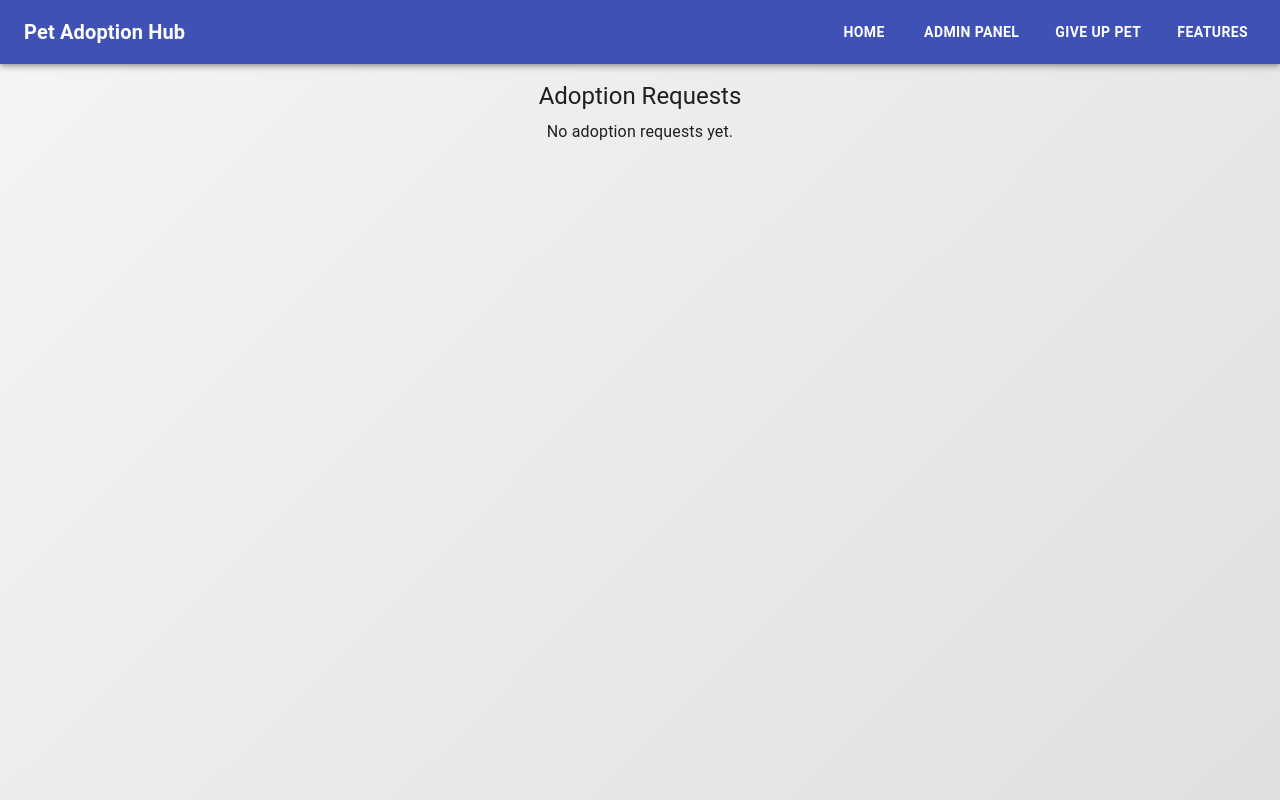
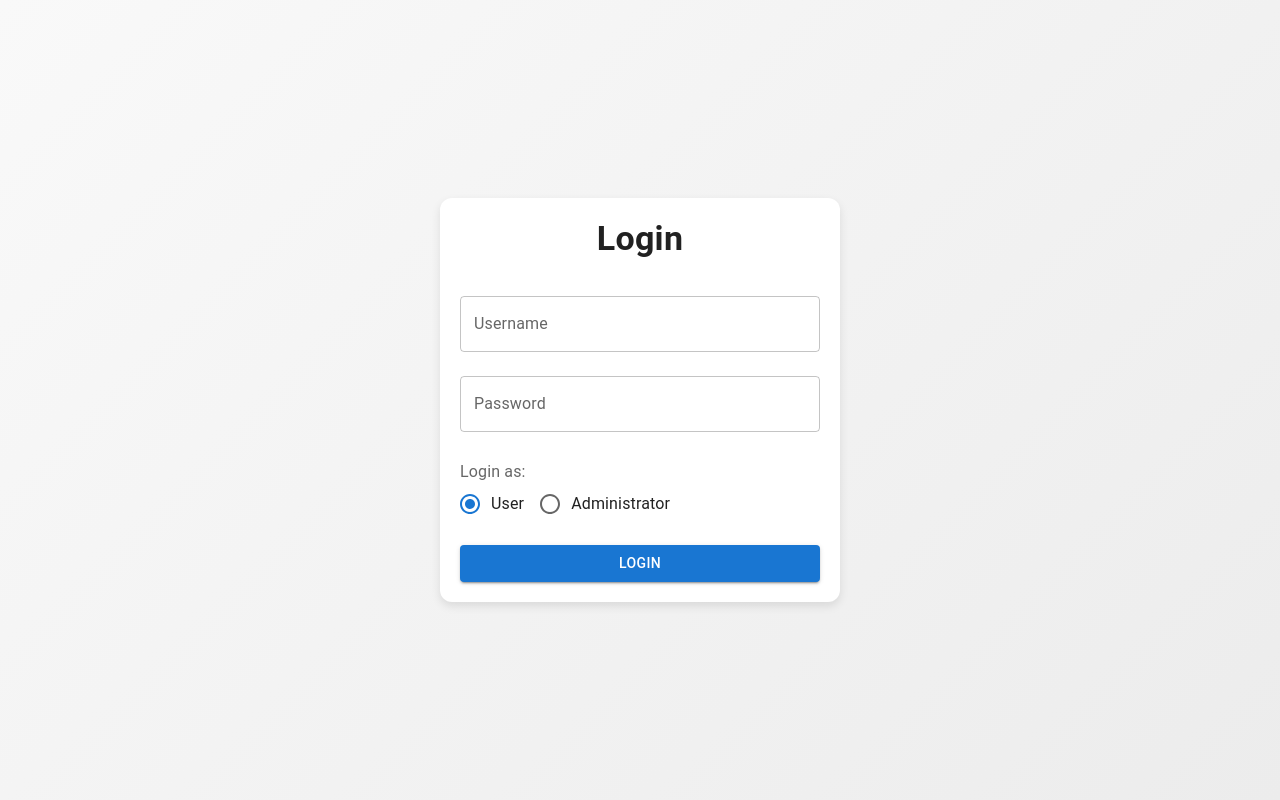
Before and after one commit to hamza7523/Pet-Adoption, a React (Create React App) app: page /admin in a window 1280 px wide. Built offline with nearby package versions, Linux system fonts and the light colour scheme.

Commit message:
Made sure that every component is working

```diff
--- /dev/null
+++ b/src/Aboutus.js
@@ -0,0 +1,22 @@
+import React from "react";
+import { Container, Typography } from "@mui/material";
+
+function AboutUs() {
+  return (
+    <Container maxWidth="md" sx={{ mt: 8, mb: 4, textAlign: "center" }}>
+      <Typography variant="h4" sx={{ fontWeight: "bold", mb: 3 }}>
+        About Us
+      </Typography>
+      <Typography variant="body1" sx={{ mb: 2 }}>
+        At Pet Adoption Hub, we are committed to connecting adorable pets with loving families.
+        Our mission is to create a better world for pets and humans alike by ensuring every animal
+        has a chance at a happy life in a forever home.
+      </Typography>
+      <Typography variant="body1">
+        Our team is passionate about animal welfare and is here to support you at every step of the adoption journey.
+      </Typography>
+    </Container>
+  );
+}
+
+export default AboutUs;
--- a/src/AdminPanel.js
+++ b/src/AdminPanel.js
@@ -15,31 +15,29 @@ function AdminPanel({ requests, onRequestUpdate }) {
   };
 
   return (
-    <Box>
+    <Box sx={{ padding: "20px" }}>
       <Typography variant="h5" align="center" gutterBottom>
         Adoption Requests
       </Typography>
-      {requests.length > 0 ? (
+      {requests && requests.length > 0 ? (
         requests.map((request, index) => (
-          <Card key={index} style={{ marginBottom: "15px" }}>
+          <Card key={index} sx={{ marginBottom: "15px" }}>
             <CardContent>
-              <Typography variant="h6">
-                Adopter Name: {request.name}
-              </Typography>
+              <Typography variant="h6">Adopter Name: {request.name}</Typography>
               <Typography variant="body1">Email: {request.email}</Typography>
               <Typography variant="body1">Pet: {request.pet.name}</Typography>
               <Typography variant="body2">
                 Message: {request.message || "No message provided"}
               </Typography>
-              <Typography variant="body2" style={{ fontWeight: "bold" }}>
+              <Typography variant="body2" sx={{ fontWeight: "bold" }}>
                 Status: {request.status || "Pending"}
               </Typography>
-              <div style={{ marginTop: "10px" }}>
+              <Box sx={{ marginTop: "10px" }}>
                 <Button
                   variant="contained"
                   color="success"
                   onClick={() => handleApprove(index)}
-                  style={{ marginRight: "10px" }}
+                  sx={{ marginRight: "10px" }}
                 >
                   Approve
                 </Button>
@@ -50,7 +48,7 @@ function AdminPanel({ requests, onRequestUpdate }) {
                 >
                   Reject
                 </Button>
-              </div>
+              </Box>
             </CardContent>
           </Card>
         ))
--- a/src/App.js
+++ b/src/App.js
@@ -1,59 +1,129 @@
 import React, { useState } from "react";
-import { BrowserRouter as Router, Routes, Route } from "react-router-dom";
-import { Box, CssBaseline } from "@mui/material";
+import { BrowserRouter as Router, Routes, Route, Navigate } from "react-router-dom";
+import { CssBaseline, Box } from "@mui/material";
 import Navbar from "./navbar";
 import Home from "./Home";
 import AdminPanel from "./AdminPanel";
+import LoginPage from "./LoginPage";
 import GiveUpPetForm from "./GiveUpPetForm";
+import ContactUs from "./ContactUs";
+import AboutUs from "./Aboutus";
+
 
 function App() {
-  const [requests, setRequests] = useState([]);
+  const [loggedIn, setLoggedIn] = useState(false); // Tracks login status
+  const [role, setRole] = useState(""); // Tracks user role (user/admin)
 
-  const handleRequestSubmit = (formData) => {
-    setRequests([...requests, formData]);
+  const handleLogin = (selectedRole) => {
+    setLoggedIn(true);
+    setRole(selectedRole); // Set role based on login
   };
 
-  const handleRequestUpdate = (updatedRequests) => {
-    setRequests(updatedRequests);
-  };
-  const handlePetSubmit = (petData) => {
-    console.log("Pet Submitted for Adoption:", petData);
-    // Add logic to store pet data in a database or show confirmation
+  const handleLogout = () => {
+    setLoggedIn(false);
+    setRole(""); // Reset role
   };
 
   return (
     <Router>
       <CssBaseline />
-      {/* Navbar is fixed at the top */}
-      <Navbar />
+      {loggedIn ? (
+        <>
+          <Navbar role={role} onLogout={handleLogout} />
+          <Routes>
+            {/* Home Route */}
+            <Route
+              path="/"
+              element={
                 <Box
                   sx={{
                     background: "linear-gradient(135deg, #f5f5f5, #e0e0e0)",
                     minHeight: "100vh",
-          paddingTop: "80px", // Offset for fixed Navbar height
+                    paddingTop: "80px",
                     paddingX: "20px",
                   }}
                 >
-        <Routes>
-          <Route
-            path="/"
-            element={<Home onRequestSubmit={handleRequestSubmit} />}
+                  <Home />
+                </Box>
+              }
             />
-          <Route
-          path="/GiveUpPetForm"
-          element={<GiveUpPetForm onSubmit={handlePetSubmit} />}
-          />
+
+            {/* Admin Panel Route (only accessible for admins) */}
+            {role === "admin" && (
               <Route
                 path="/admin"
                 element={
-              <AdminPanel
-                requests={requests}
-                onRequestUpdate={handleRequestUpdate}
-              />
+                  <Box
+                    sx={{
+                      background: "linear-gradient(135deg, #f5f5f5, #e0e0e0)",
+                      minHeight: "100vh",
+                      paddingTop: "80px",
+                      paddingX: "20px",
+                    }}
+                  >
+                    <AdminPanel />
+                  </Box>
                 }
               />
+            )}
+
+            {/* Contact Us Route (accessible by all roles) */}
+            <Route
+              path="/ContactUs"
+              element={
+                <Box
+                  sx={{
+                    background: "linear-gradient(135deg, #f5f5f5, #e0e0e0)",
+                    minHeight: "100vh",
+                    paddingTop: "80px",
+                    paddingX: "20px",
+                  }}
+                >
+                  <ContactUs />
+                </Box>
+              }
+            />
+             <Route
+              path="/Aboutus"
+              element={
+                <Box
+                  sx={{
+                    background: "linear-gradient(135deg, #f5f5f5, #e0e0e0)",
+                    minHeight: "100vh",
+                    paddingTop: "80px",
+                    paddingX: "20px",
+                  }}
+                >
+                  <AboutUs />
+                </Box>
+              }
+            />
+
+            {/* Give Up Pet Form Route */}
+            <Route
+              path="/GiveUpPetForm"
+              element={
+                <Box
+                  sx={{
+                    background: "linear-gradient(135deg, #f5f5f5, #e0e0e0)",
+                    minHeight: "100vh",
+                    paddingTop: "80px",
+                    paddingX: "20px",
+                  }}
+                >
+                  <GiveUpPetForm />
+                </Box>
+              }
+            />
+
+            {/* Redirect unauthorized users to home */}
+            <Route path="*" element={<Navigate to="/" />} />
           </Routes>
-      </Box>
+        </>
+      ) : (
+        // Show Login Page if not logged in
+        <LoginPage onLogin={handleLogin} />
+      )}
     </Router>
   );
 }
--- /dev/null
+++ b/src/ContactUs.js
@@ -0,0 +1,40 @@
+import React from "react";
+import { Container, Typography, TextField, Button, Box } from "@mui/material";
+
+function ContactUs() {
+  return (
+    <Container maxWidth="sm" sx={{ mt: 8, mb: 4, textAlign: "center" }}>
+      <Typography variant="h4" sx={{ fontWeight: "bold", mb: 3 }}>
+        Contact Us
+      </Typography>
+      <Typography variant="body1" sx={{ mb: 3 }}>
+        Have questions or need support? Get in touch with us using the form below.
+      </Typography>
+      <Box
+        component="form"
+        noValidate
+        autoComplete="off"
+        sx={{
+          display: "flex",
+          flexDirection: "column",
+          gap: 2,
+        }}
+      >
+        <TextField label="Name" variant="outlined" fullWidth />
+        <TextField label="Email" variant="outlined" fullWidth />
+        <TextField
+          label="Message"
+          variant="outlined"
+          fullWidth
+          multiline
+          rows={4}
+        />
+        <Button variant="contained" color="primary" size="large">
+          Send Message
+        </Button>
+      </Box>
+    </Container>
+  );
+}
+
+export default ContactUs;
--- a/src/Home.js
+++ b/src/Home.js
@@ -13,7 +13,8 @@ import PetDetailsModal from "./PetDetailsModal";
 
 import "./styles.css"; // Create a separate CSS file for animations
 
-function Home({ onRequestSubmit }) {
+function Home({ onRequestSubmit =()=>{}}) {
+
   const [openForm, setOpenForm] = useState(false);
   const [openDetails, setOpenDetails] = useState(false);
   const [selectedPet, setSelectedPet] = useState(null);
--- /dev/null
+++ b/src/LoginPage.js
@@ -0,0 +1,124 @@
+import React, { useState } from "react";
+import {
+  Box,
+  TextField,
+  Button,
+  Typography,
+  Radio,
+  RadioGroup,
+  FormControlLabel,
+  FormControl,
+  FormLabel,
+} from "@mui/material";
+
+function LoginPage({ onLogin }) {
+  const [username, setUsername] = useState("");
+  const [password, setPassword] = useState("");
+  const [role, setRole] = useState("user"); // Default role is "user"
+  const [error, setError] = useState("");
+
+  const handleLogin = () => {
+    // Simple validation for demonstration
+    if (username === "" || password === "") {
+      setError("Please fill in all fields");
+      return;
+    }
+
+    // Pass the selected role to App.js
+    onLogin(role);
+  };
+
+
+  return (
+    <Box
+      sx={{
+        display: "flex",
+        justifyContent: "center",
+        alignItems: "center",
+        minHeight: "100vh",
+        background: "linear-gradient(135deg, #f9f9f9, #ececec)",
+      }}
+    >
+      <Box
+        sx={{
+          width: "400px",
+          backgroundColor: "white",
+          padding: "20px",
+          borderRadius: "12px",
+          boxShadow: "0px 4px 10px rgba(0, 0, 0, 0.1)",
+        }}
+      >
+        <Typography
+          variant="h4"
+          sx={{
+            fontWeight: "bold",
+            textAlign: "center",
+            marginBottom: "20px",
+          }}
+        >
+          Login
+        </Typography>
+
+        <TextField
+          label="Username"
+          variant="outlined"
+          fullWidth
+          margin="normal"
+          value={username}
+          onChange={(e) => setUsername(e.target.value)}
+        />
+
+        <TextField
+          label="Password"
+          type="password"
+          variant="outlined"
+          fullWidth
+          margin="normal"
+          value={password}
+          onChange={(e) => setPassword(e.target.value)}
+        />
+
+        <FormControl component="fieldset" sx={{ marginTop: "20px" }}>
+          <FormLabel component="legend">Login as:</FormLabel>
+          <RadioGroup
+            row
+            value={role}
+            onChange={(e) => setRole(e.target.value)}
+          >
+            <FormControlLabel
+              value="user"
+              control={<Radio />}
+              label="User"
+            />
+            <FormControlLabel
+              value="admin"
+              control={<Radio />}
+              label="Administrator"
+            />
+          </RadioGroup>
+        </FormControl>
+
+        {error && (
+          <Typography
+            color="error"
+            sx={{ marginTop: "10px", textAlign: "center" }}
+          >
+            {error}
+          </Typography>
+        )}
+
+        <Button
+          variant="contained"
+          color="primary"
+          fullWidth
+          sx={{ marginTop: "20px" }}
+          onClick={handleLogin}
+        >
+          Login
+        </Button>
+      </Box>
+    </Box>
+  );
+}
+
+export default LoginPage;
--- a/src/navbar.js
+++ b/src/navbar.js
@@ -2,7 +2,7 @@ import React from "react";
 import { AppBar, Toolbar, Typography, Button, Box } from "@mui/material";
 import { Link } from "react-router-dom";
 
-function Navbar() {
+function Navbar({ role, onLogout }) {
   return (
     <AppBar
       position="fixed"
@@ -45,6 +45,7 @@ function Navbar() {
           >
             Home
           </Button>
+          {role === "admin" && ( // Only show Admin Panel link for administrators
             <Button
               component={Link}
               to="/admin"
@@ -56,6 +57,7 @@ function Navbar() {
             >
               Admin Panel
             </Button>
+          )}
           <Button
             component={Link}
             to="/GiveUpPetForm"
@@ -65,18 +67,39 @@ function Navbar() {
               "&:hover": { color: "#FFCA28" },
             }}
           >
-            Give Up Pet
+            Follow Up Form
           </Button>
           <Button
-            component="a"
-            href="#features"
+            component={Link}
+            to="/Aboutus"
             sx={{
               color: "white",
               fontWeight: "bold",
               "&:hover": { color: "#FFCA28" },
             }}
           >
-            Features
+            About Us
+          </Button>
+          <Button
+            component={Link}
+            to="/ContactUs"
+            sx={{
+              color: "white",
+              fontWeight: "bold",
+              "&:hover": { color: "#FFCA28" },
+            }}
+          >
+            Contact Us
+          </Button>
+          <Button
+            onClick={onLogout}
+            sx={{
+              color: "white",
+              fontWeight: "bold",
+              "&:hover": { color: "#FFCA28" },
+            }}
+          >
+            Logout
           </Button>
         </Box>
       </Toolbar>
```
Also changed, not shown: src/GiveUpPetForm.js (+38 -66 lines), src/index.js (+6 -12 lines). Lines whose indentation alone changed are shown as unchanged.
